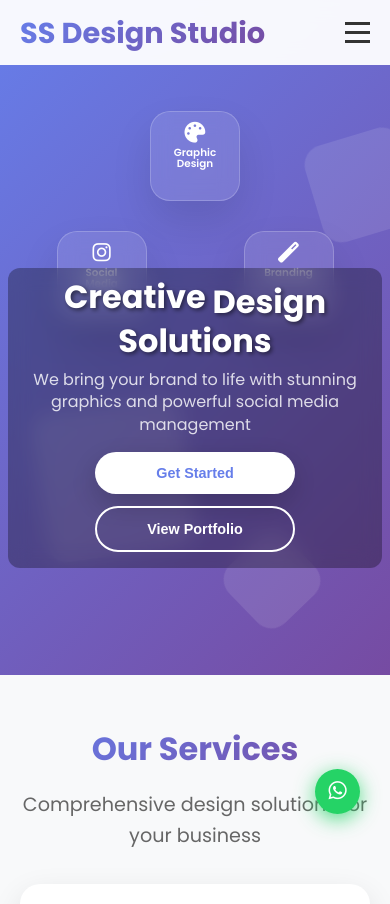
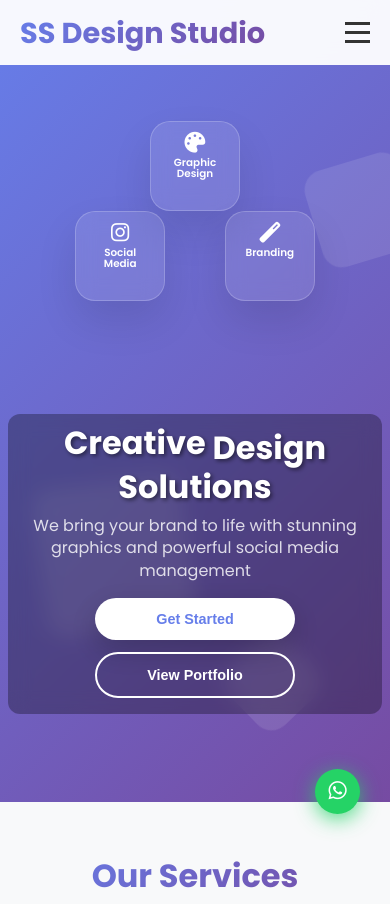
Before and after one commit to Ashwani16167/SS, a website: page index.html in a window 390 px wide. Shown: the top 904 px of the page. Drawn offline with Linux system fonts and the light colour scheme.

Commit message:
Remove background from hero text section and fix floating animations for mobile triangle layout

```diff
--- a/styles.css
+++ b/styles.css
@@ -1012,44 +1012,46 @@ body {
 
     .navbar {
         padding: 0.8rem 0;
-    }
-      .hero {
+    }      .hero {
         height: auto;
         min-height: 100vh;
         padding-top: 80px;
-        padding-bottom: 2rem;
+        padding-bottom: 1rem;
         position: relative;
         z-index: 1;
         display: flex;
         flex-direction: column;
         align-items: center;
-        justify-content: flex-start;
-    }
-
-    .hero-content {
+        justify-content: space-between;
+    }
+      .hero-content {
         grid-template-columns: 1fr;
         text-align: center;
-        gap: 2rem;
+        gap: 0;
         padding: 0 1rem;
         margin-top: 0;
-        height: auto;
-        min-height: auto;
+        height: 100%;
+        min-height: calc(100vh - 160px);
         max-width: 100%;
         width: 100%;
         display: flex;
         flex-direction: column;
-        justify-content: flex-start;
+        justify-content: space-between;
         flex-grow: 1;
-    }    .hero-3d {
-        height: 260px;
-        margin: 1rem 0;
+    }.hero-3d {
+        height: auto;
+        min-height: 200px;
+        margin: 2rem 0 1rem 0;
         order: 1;
         position: relative;
         z-index: 1;
         width: 100%;
-        flex-shrink: 0;
+        flex-grow: 1;
         overflow: visible;
         padding: 1rem;
+        display: flex;
+        align-items: center;
+        justify-content: center;
     }    /* Show floating cards on mobile in triangle formation */
     .hero-3d .floating-card {
         position: absolute !important;
@@ -1059,50 +1061,48 @@ body {
         padding: 0.7rem !important;
         font-size: 0.8rem !important;
         display: block !important;
-    }
-      /* Triangle formation: Top card */
+        animation: float 6s ease-in-out infinite !important;
+    }    /* Triangle formation: Top card */
     .hero-3d .card-1 {
-        top: 20px !important;
-        left: 50% !important;
+        top: 30px !important;
+        left: calc(50% - 45px) !important;
         right: auto !important;
         bottom: auto !important;
-        transform: translateX(-50%) !important;
+        transform: none !important;
     }
 
     /* Triangle formation: Bottom left card */
     .hero-3d .card-2 {
-        top: 140px !important;
-        left: 25% !important;
+        top: 120px !important;
+        left: calc(30% - 45px) !important;
         right: auto !important;
         bottom: auto !important;
-        transform: translateX(-50%) !important;
+        transform: none !important;
     }
 
     /* Triangle formation: Bottom right card */
     .hero-3d .card-3 {
-        top: 140px !important;
+        top: 120px !important;
+        right: calc(30% - 45px) !important;
         left: auto !important;
-        right: 25% !important;
         bottom: auto !important;
-        transform: translateX(50%) !important;
+        transform: none !important;
     }
 
     /* Remove the CSS pseudo-element since we're using real cards */
     .hero-3d::after {
         display: none;
-    }
-
-    .hero-text {
+    }    .hero-text {
         order: 2;
-        margin-top: 2rem;
+        margin-top: auto;
         position: relative;
         z-index: 10;
-        background: rgba(0, 0, 0, 0.5);
+        background: transparent;
         padding: 2rem 1.5rem;
-        border-radius: 20px;
-        backdrop-filter: blur(15px);
+        border-radius: 0;
+        backdrop-filter: none;
         flex-shrink: 0;
-        margin-bottom: 2rem;
+        margin-bottom: 1rem;
     }
       .services {
         padding: 4rem 0;
@@ -1702,19 +1702,18 @@ body {
         line-height: 1.1;
         margin: 0;
         font-weight: 600;
-    }
-      /* Staggered animations for triangle cards */
+    }    /* Staggered animations for triangle cards */
     .hero-3d .card-1 {
-        animation-duration: 8s !important;
+        animation: float 8s ease-in-out infinite !important;
         animation-delay: 0s !important;
     }
 
     .hero-3d .card-2 {
-        animation-duration: 9s !important;
+        animation: float 9s ease-in-out infinite !important;
         animation-delay: 1s !important;
     }
 
     .hero-3d .card-3 {
-        animation-duration: 10s !important;
+        animation: float 10s ease-in-out infinite !important;
         animation-delay: 2s !important;
     }
```
